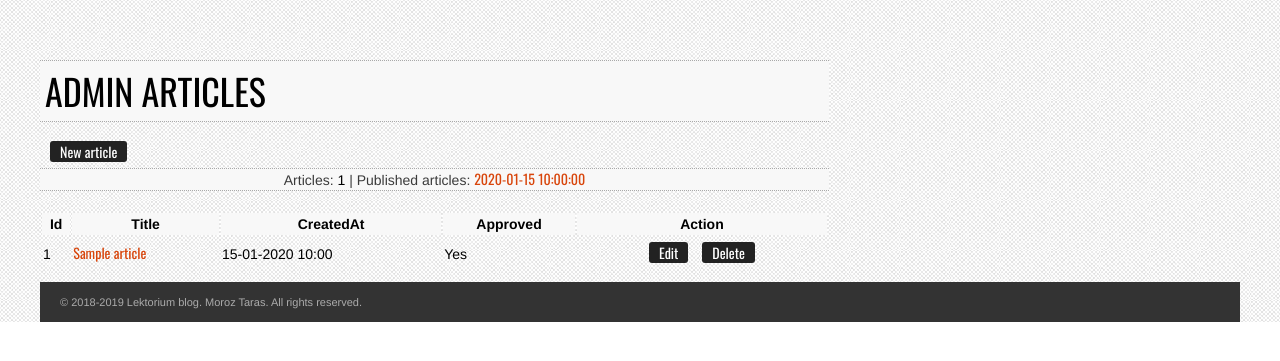
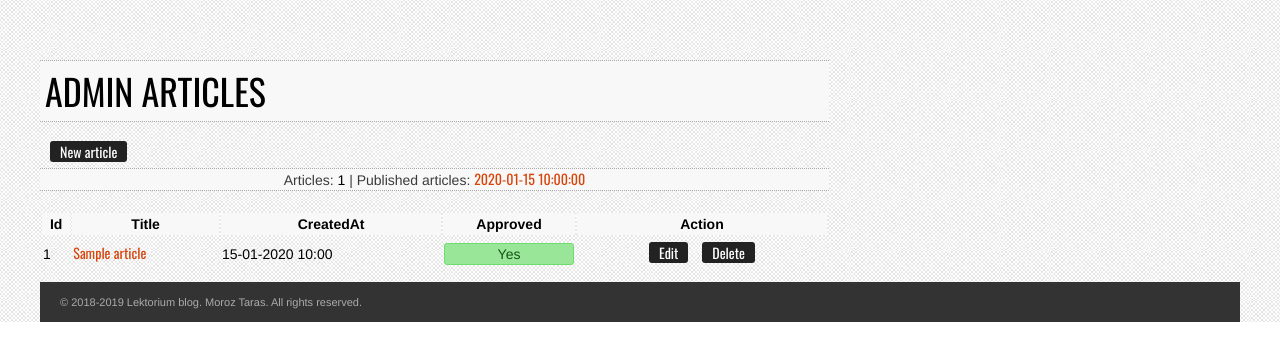
Before and after one commit to moroztaras/LEKtorium, a Symfony app: template templates/admin/article/list.html.twig in a window 1280 px wide. Shown: the top 361 px of the page. Run offline with Twig, Linux system fonts and the light colour scheme; the template is opened without the code that fills it: most values are stand-ins (such as "Sample title", 1, 10 or a date in 2020); style sheets or scripts are compiled from the project's sources; some libraries are stand-ins or nearby versions.

Commit message:
added style for approved

```diff
--- a/public/css/components/page.css
+++ b/public/css/components/page.css
@@ -66,3 +66,7 @@
 .user-profile-avatar { padding-right: 15px; vertical-align: top; }
 .user-profile-avatar img { max-width: 200px; -moz-border-radius: 3px; -webkit-border-radius: 3px; border-radius: 3px; }
 .user-profile-info { vertical-align: top; margin-left: 5px; }
+
+.field-approved-yes { text-align: center; -moz-border-radius: 3px; -webkit-border-radius: 3px; border-radius: 3px; color: #145214; background-color: #99e699; border: 1px solid #6fdc6f; }
+
+.field-approved-no { text-align: center; -moz-border-radius: 3px; -webkit-border-radius: 3px; border-radius: 3px; color: #ff6666; background-color: #ffb3b3; border: 1px solid #ff6666; }
--- a/sass/components/page.scss
+++ b/sass/components/page.scss
@@ -262,5 +262,20 @@
     vertical-align: top;
     margin-left: 5px;
   }
+}
 
+.field-approved-yes{
+  text-align: center;
+  @include border-radius(3px);
+  color: #145214;
+  background-color: #99e699;
+  border: 1px solid #6fdc6f;
 }
+
+.field-approved-no{
+  text-align: center;
+  @include border-radius(3px);
+  color: #ff6666;
+  background-color: #ffb3b3;
+  border: 1px solid #ff6666;
+}
--- a/templates/admin/article/viewMode/teaser.html.twig
+++ b/templates/admin/article/viewMode/teaser.html.twig
@@ -5,9 +5,9 @@
     <td>{{ article.createdAt ? article.createdAt|date('d-m-Y H:i') : '' }}</td>
     <td>
         {% if article.approved == true %}
-            Yes
+            <div class="field-approved-yes">Yes</div>
         {% else %}
-            No
+            <div class="field-approved-no">No</div>
         {% endif %}
     </td>
     <td>
--- a/templates/admin/comment/viewMode/teaser.html.twig
+++ b/templates/admin/comment/viewMode/teaser.html.twig
@@ -5,9 +5,9 @@
     <td>{{ comment.createdAt ? comment.createdAt|date('d-m-Y H:i') : '' }}</td>
     <td>
         {% if comment.approved == true %}
-            Yes
+            <div class="field-approved-yes">Yes</div>
         {% else %}
-            No
+            <div class="field-approved-no">No</div>
         {% endif %}
     </td>
     <td>
```
